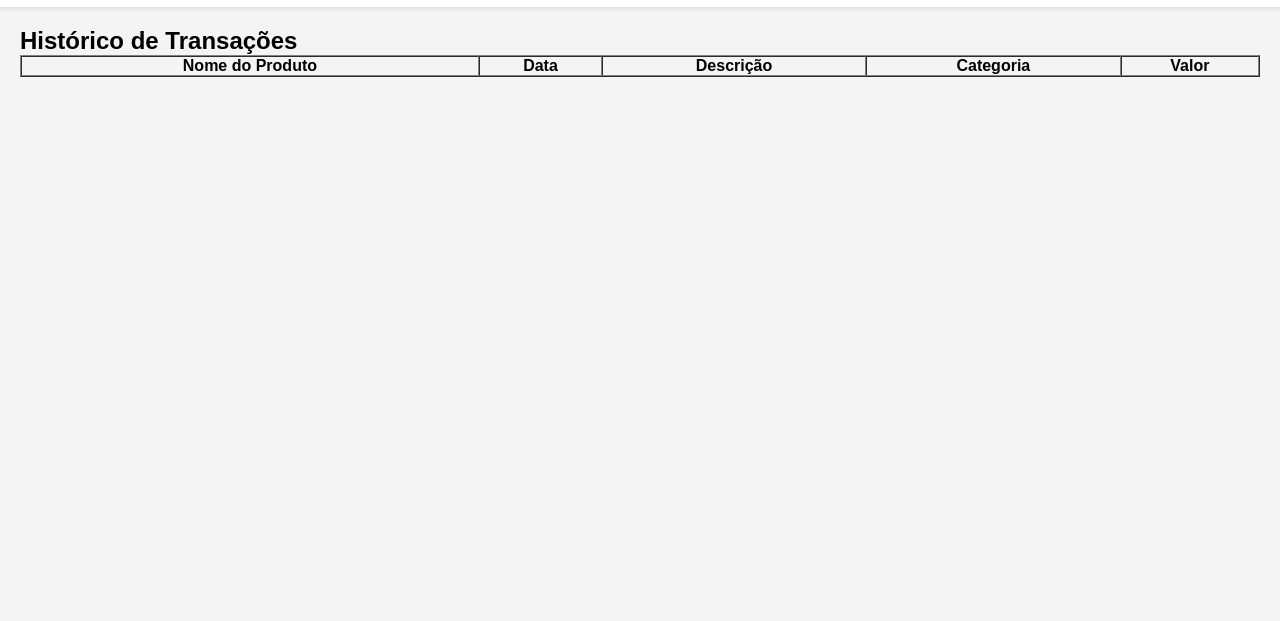
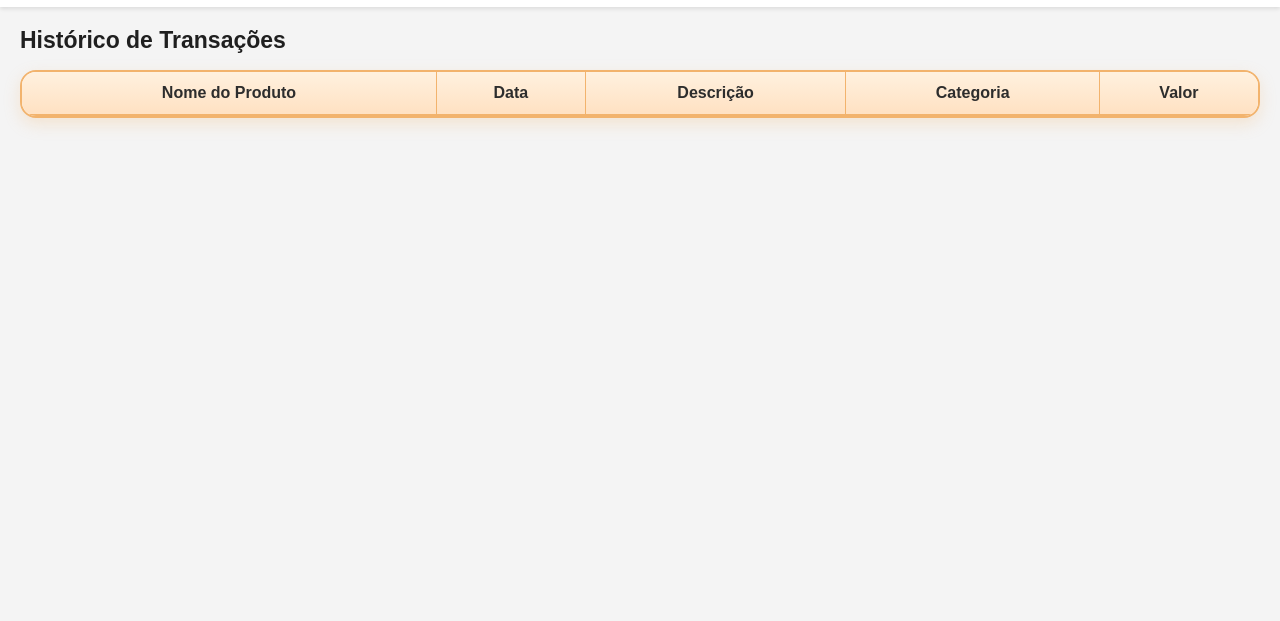
Before and after one commit to Maky189/Gestor-Financeiro-Frontend, a plain HTML site: page templates/historico.html in a window 1280 px wide. Shown: the part 179-800 px from the top of the page. Drawn offline with Linux system fonts and the light colour scheme.

Commit message:
Deixei a tabela do Historico mais lindo/apresentavel

```diff
--- a/styles/styles.css
+++ b/styles/styles.css
@@ -300,3 +300,95 @@ main {
             justify-content: center;
             align-items: center;
         }
+
+/* ============================= */
+/* TABELA - HISTÓRICO (DESTACADA E CONFORTÁVEL) */
+/* ============================= */
+
+.historico-tabela {
+    width: 100%;
+    border-collapse: separate;
+    border-spacing: 0;
+    margin-top: 16px;
+    font-size: 16px;
+    background-color: #ffffff;
+
+    /* Contorno mais presente */
+    border: 2px solid #f2b36d;
+    border-radius: 16px;
+    overflow: hidden;
+
+    /* Leve elevação */
+    box-shadow: 0 6px 16px rgba(242, 179, 109, 0.25);
+}
+
+/* Cabeçalho */
+.historico-tabela thead th {
+    background: linear-gradient(
+        180deg,
+        #fff1df,
+        #ffe1c2
+    );
+    color: #2d2d2d;
+    padding: 12px 10px;
+    text-align: center;
+    font-weight: 700;
+
+    border-bottom: 2px solid #f2b36d;
+    border-right: 1px solid #f2b36d;
+}
+
+/* Remove borda da última coluna */
+.historico-tabela thead th:last-child {
+    border-right: none;
+}
+
+/* Corpo */
+.historico-tabela tbody td {
+    padding: 11px 10px;
+    text-align: center;
+    color: #3a3a3a;
+
+    border-bottom: 1px solid #f6d2a8;
+    border-right: 1px solid #f6d2a8;
+}
+
+/* Remove borda direita */
+.historico-tabela tbody td:last-child {
+    border-right: none;
+}
+
+/* Última linha */
+.historico-tabela tbody tr:last-child td {
+    border-bottom: none;
+}
+
+/* Zebra visível mas suave */
+.historico-tabela tbody tr:nth-child(even) {
+    background-color: #fff7ec;
+}
+
+/* Hover perceptível */
+.historico-tabela tbody tr:hover {
+    background-color: #ffefd9;
+    transition: background-color 0.2s ease;
+}
+
+/* Altura confortável */
+.historico-tabela tbody tr {
+    height: 44px;
+}
+
+/* Valor com mais destaque */
+.historico-tabela td:last-child {
+    font-weight: 600;
+    color: #d97904;
+}
+
+/* Título */
+section h2 {
+    margin-bottom: 14px;
+    font-size: 23px;
+    font-weight: 700;
+    color: #1f1f1f;
+}
--- a/templates/historico.html
+++ b/templates/historico.html
@@ -49,7 +49,7 @@
 
        <section style="padding: 20px;">
         <h2>Histórico de Transações</h2>
-         <table border="1" width="100%" cellspacing="0" cellpadding="8">
+         <table class="historico-tabela">
             <thead>
                 <tr>
                     <th>Nome do Produto</th>
```
